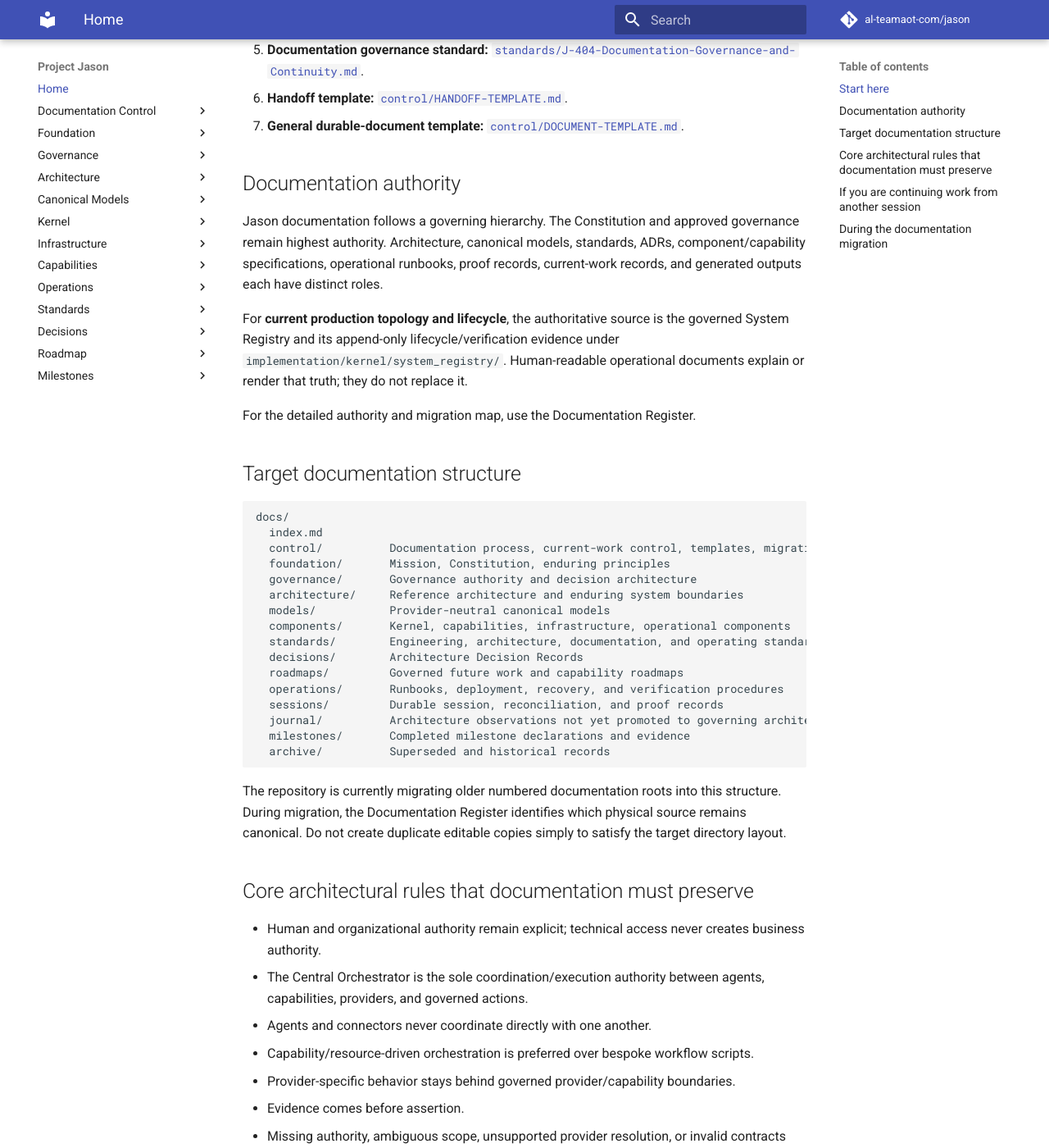
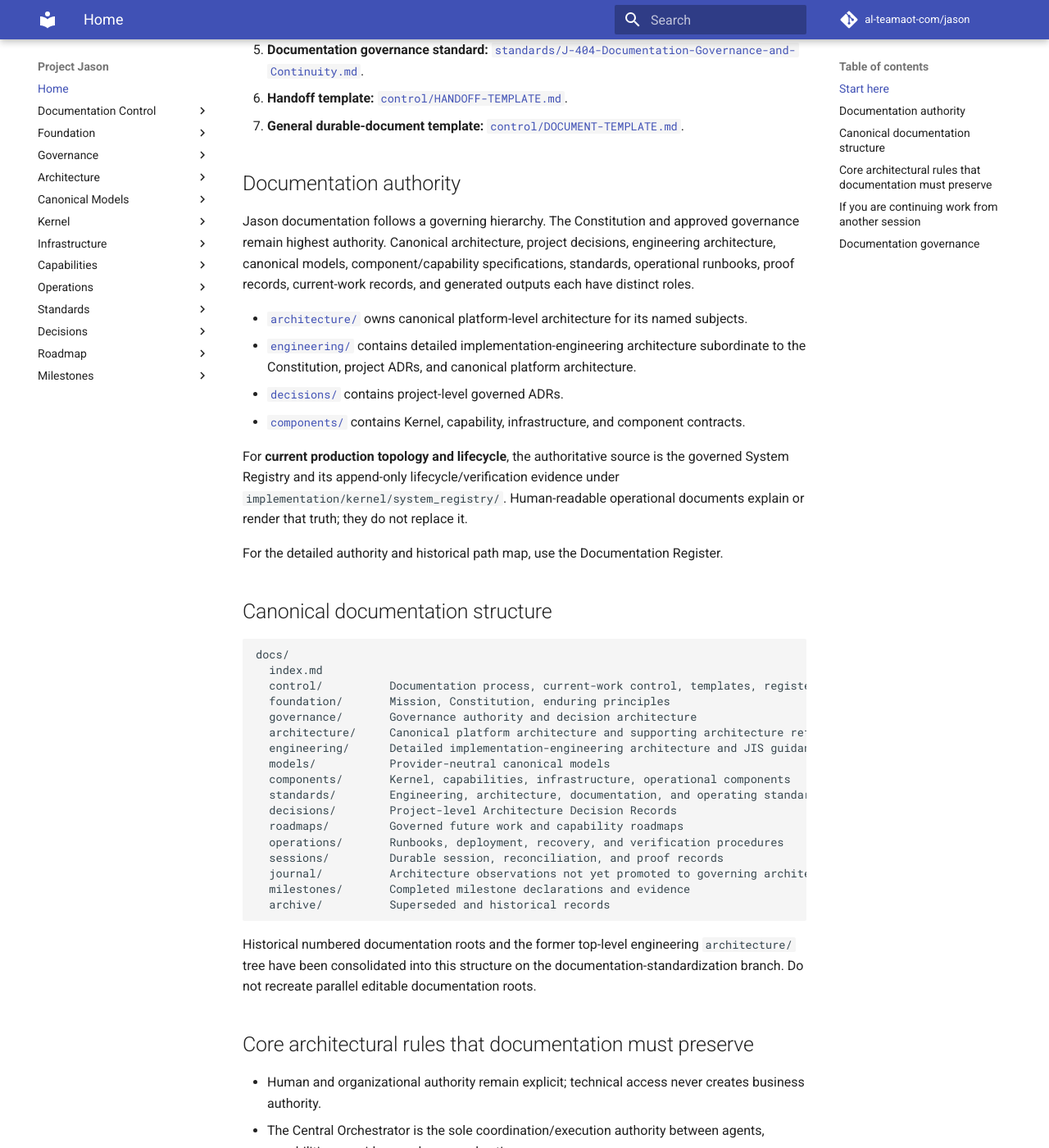
Before and after one commit to al-teamaot-com/jason, an MkDocs documentation site: the page built from docs/index.md, in a window 1280 px wide and 1400 px high, scrolled down 501 px. Shown: the whole window at 82% size. Built offline with MkDocs 1.6.1 and Material for MkDocs 9.7.7, drawn with Linux system fonts in a browser that asks for light colours; comment, search, counter and statistics services are not loaded; some of the changed text lies outside the part shown.

Commit message:
Index consolidated engineering documentation

````diff
--- a/docs/index.md
+++ b/docs/index.md
@@ -2,39 +2,45 @@
 
 Project Jason is TeamAOT's governed operational platform and professional decision-support architecture.
 
-This `docs/` tree is the single human-facing documentation control plane for Jason. A future human or AI session should begin here rather than relying on conversation history, remembered deployment details, or scattered repository files.
+This `docs/` tree is the single human-facing documentation control plane for Jason. A future human or AI session should begin here rather than relying on conversation history, remembered deployment details, or historical repository layout.
 
 ## Start here
 
 1. **Current resume point:** [`control/CURRENT.md`](control/CURRENT.md).
 2. **Where authoritative knowledge lives:** [`control/DOCUMENTATION-REGISTER.md`](control/DOCUMENTATION-REGISTER.md).
 3. **How to write or update Jason documentation:** [`control/HOW-TO-DOCUMENT-JASON.md`](control/HOW-TO-DOCUMENT-JASON.md).
-4. **Known migration conflicts/blockers:** [`control/DOCUMENTATION-MIGRATION-ISSUES.md`](control/DOCUMENTATION-MIGRATION-ISSUES.md).
+4. **Known reconciliation issues:** [`control/DOCUMENTATION-MIGRATION-ISSUES.md`](control/DOCUMENTATION-MIGRATION-ISSUES.md).
 5. **Documentation governance standard:** [`standards/J-404-Documentation-Governance-and-Continuity.md`](standards/J-404-Documentation-Governance-and-Continuity.md).
 6. **Handoff template:** [`control/HANDOFF-TEMPLATE.md`](control/HANDOFF-TEMPLATE.md).
 7. **General durable-document template:** [`control/DOCUMENT-TEMPLATE.md`](control/DOCUMENT-TEMPLATE.md).
 
 ## Documentation authority
 
-Jason documentation follows a governing hierarchy. The Constitution and approved governance remain highest authority. Architecture, canonical models, standards, ADRs, component/capability specifications, operational runbooks, proof records, current-work records, and generated outputs each have distinct roles.
+Jason documentation follows a governing hierarchy. The Constitution and approved governance remain highest authority. Canonical architecture, project decisions, engineering architecture, canonical models, component/capability specifications, standards, operational runbooks, proof records, current-work records, and generated outputs each have distinct roles.
+
+- [`architecture/`](architecture/) owns canonical platform-level architecture for its named subjects.
+- [`engineering/`](engineering/) contains detailed implementation-engineering architecture subordinate to the Constitution, project ADRs, and canonical platform architecture.
+- [`decisions/`](decisions/) contains project-level governed ADRs.
+- [`components/`](components/) contains Kernel, capability, infrastructure, and component contracts.
 
 For **current production topology and lifecycle**, the authoritative source is the governed System Registry and its append-only lifecycle/verification evidence under `implementation/kernel/system_registry/`. Human-readable operational documents explain or render that truth; they do not replace it.
 
-For the detailed authority and migration map, use the Documentation Register.
+For the detailed authority and historical path map, use the Documentation Register.
 
-## Target documentation structure
+## Canonical documentation structure
 
 ```text
 docs/
   index.md
-  control/          Documentation process, current-work control, templates, migration register
+  control/          Documentation process, current-work control, templates, registers
   foundation/       Mission, Constitution, enduring principles
   governance/       Governance authority and decision architecture
-  architecture/     Reference architecture and enduring system boundaries
+  architecture/     Canonical platform architecture and supporting architecture references
+  engineering/      Detailed implementation-engineering architecture and JIS guidance
   models/           Provider-neutral canonical models
   components/       Kernel, capabilities, infrastructure, operational components
   standards/        Engineering, architecture, documentation, and operating standards
-  decisions/        Architecture Decision Records
+  decisions/        Project-level Architecture Decision Records
   roadmaps/         Governed future work and capability roadmaps
   operations/       Runbooks, deployment, recovery, and verification procedures
   sessions/         Durable session, reconciliation, and proof records
@@ -43,7 +49,7 @@ docs/
   archive/          Superseded and historical records
 ```
 
-The repository is currently migrating older numbered documentation roots into this structure. During migration, the Documentation Register identifies which physical source remains canonical. Do not create duplicate editable copies simply to satisfy the target directory layout.
+Historical numbered documentation roots and the former top-level engineering `architecture/` tree have been consolidated into this structure on the documentation-standardization branch. Do not recreate parallel editable documentation roots.
 
 ## Core architectural rules that documentation must preserve
 
@@ -63,12 +69,14 @@ Do not assume a prior branch, container, provider, hash, lifecycle state, or dep
 
 Read the durable current-work/handoff records, inspect current Git state, and use the System Registry plus fresh host verification when production state matters. If a chat summary conflicts with governed documentation or observed evidence, the governed durable source wins.
 
-## During the documentation migration
+## Documentation governance
 
-The migration is controlled by:
+Documentation structure and consistency are controlled by:
 
 - [`control/DOCUMENTATION-REGISTER.md`](control/DOCUMENTATION-REGISTER.md)
 - [`control/DOCUMENTATION-MIGRATION-ISSUES.md`](control/DOCUMENTATION-MIGRATION-ISSUES.md)
+- [`control/HOW-TO-DOCUMENT-JASON.md`](control/HOW-TO-DOCUMENT-JASON.md)
 - [`standards/J-404-Documentation-Governance-and-Continuity.md`](standards/J-404-Documentation-Governance-and-Continuity.md)
+- [`decisions/ADR-008-Documentation-Control-Plane-Consolidation.md`](decisions/ADR-008-Documentation-Control-Plane-Consolidation.md)
 
-The objective is not cosmetic reorganization. It is to ensure every material fact has one authoritative owner, all human-facing knowledge is discoverable from one place, and future work can be resumed without reconstructing institutional memory from chats.
+The objective is not cosmetic organization. It is to ensure every material fact has one authoritative owner, all human-facing knowledge is discoverable from one place, and future work can be resumed without reconstructing institutional memory from chats.
````
